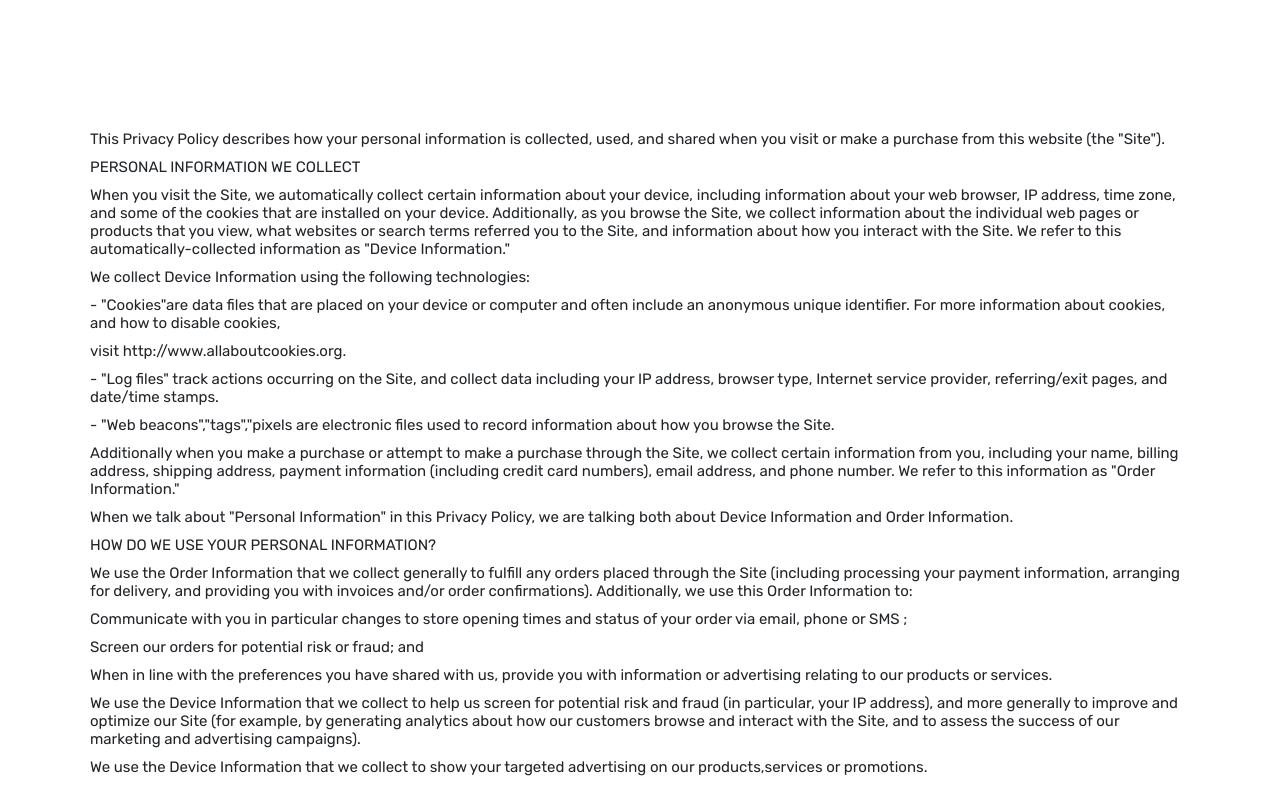
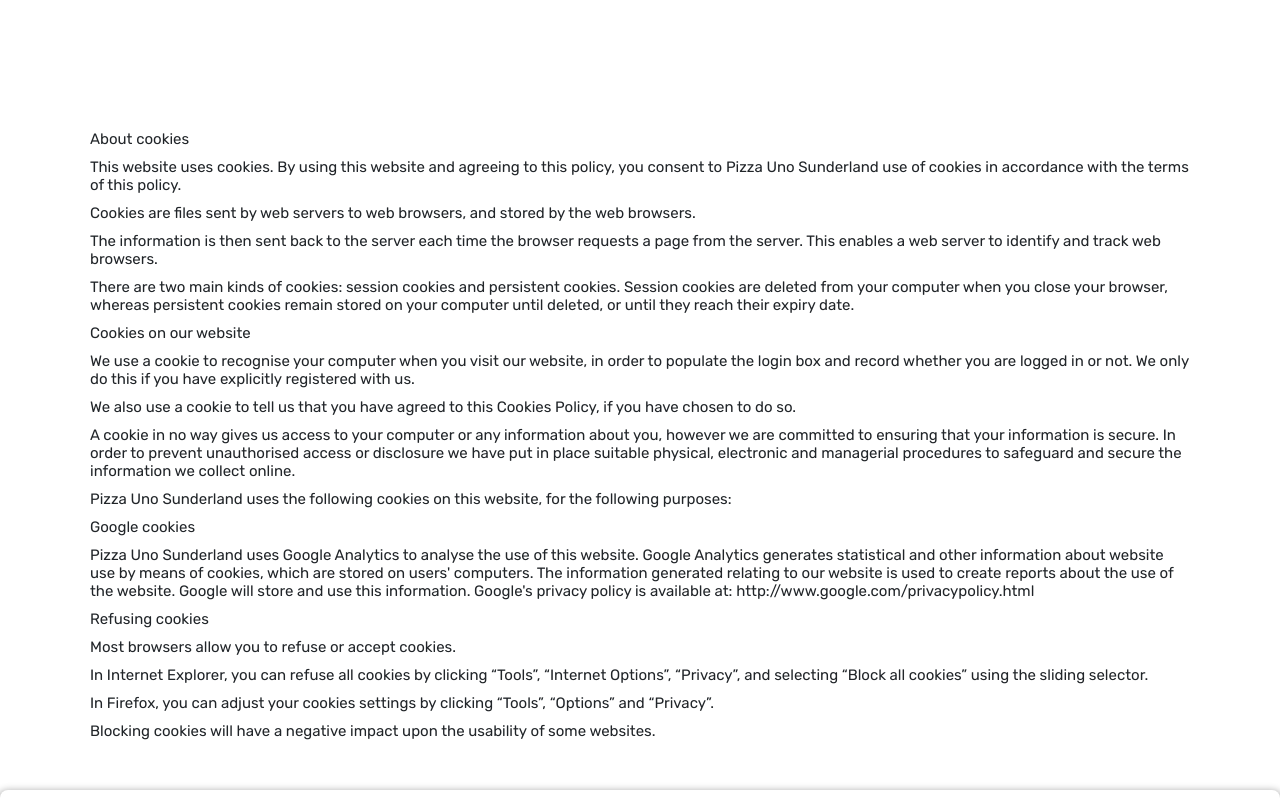
Before and after one commit to uzair-shakeel/Pizza-UNO, a React (Vite) app in the folder client/: page /cookie-policy in a window 1280 px wide. Shown: the top 800 px of the page. Built offline with nearby package versions, Linux system fonts and the light colour scheme; no server answers.

Commit message:
'update-page'

```diff
--- a/client/src/component/Footer/footer.jsx
+++ b/client/src/component/Footer/footer.jsx
@@ -91,12 +91,6 @@
                               </Link>
                             </p>
                             <p>
-                              <Link to="/menu" className="text-reset">
-                                <i className="ri-arrow-right-s-line"></i> Terms
-                                & Conditions
-                              </Link>
-                            </p>
-                            <p>
                               <Link to="/privacy-policy" className="text-reset">
                                 <i className="ri-arrow-right-s-line"></i>{" "}
                                 Privacy Policy
--- a/client/src/pages/CookiePolicy.jsx
+++ b/client/src/pages/CookiePolicy.jsx
@@ -4,23 +4,37 @@
   return (
     <div style={{ margin: '50px auto', width: '100%', maxWidth: '1100px' }}>
     <div style={{ display: 'flex', flexDirection: 'column', gap: '10px' }}>
-        <h3 style={{ fontSize: '15px' }}>This Privacy Policy describes how your personal information is collected, used, and shared when you visit or make a purchase from this website (the "Site").</h3>
-        <h3 style={{ fontSize: '15px' }}>PERSONAL INFORMATION WE COLLECT</h3>
-        <h3 style={{ fontSize: '15px' }}>When you visit the Site, we automatically collect certain information about your device, including information about your web browser, IP address, time zone, and some of the cookies that are installed on your device. Additionally, as you browse the Site, we collect information about the individual web pages or products that you view, what websites or search terms referred you to the Site, and information about how you interact with the Site. We refer to this automatically-collected information as "Device Information."</h3>
-        <h3 style={{ fontSize: '15px' }}>We collect Device Information using the following technologies:</h3>
-        <h3 style={{ fontSize: '15px' }}>    - "Cookies"are data files that are placed on your device or computer and often include an anonymous unique identifier. For more information about cookies, and how to disable cookies,</h3>
-        <h3 style={{ fontSize: '15px' }}>                visit http://www.allaboutcookies.org.</h3>
-        <h3 style={{ fontSize: '15px' }}>    - "Log files" track actions occurring on the Site, and collect data including your IP address, browser type, Internet service provider, referring/exit pages, and date/time stamps.</h3>
-        <h3 style={{ fontSize: '15px' }}>    - "Web beacons","tags","pixels are electronic files used to record information about how you browse the Site.</h3>
-        <h3 style={{ fontSize: '15px' }}>Additionally when you make a purchase or attempt to make a purchase through the Site, we collect certain information from you, including your name, billing address, shipping address, payment information (including credit card numbers), email address, and phone number.  We refer to this information as "Order Information."</h3>
-        <h3 style={{ fontSize: '15px' }}>When we talk about "Personal Information" in this Privacy Policy, we are talking both about Device Information and Order Information.</h3>
-        <h3 style={{ fontSize: '15px' }}>HOW DO WE USE YOUR PERSONAL INFORMATION?</h3>
-        <h3 style={{ fontSize: '15px' }}>We use the Order Information that we collect generally to fulfill any orders placed through the Site (including processing your payment information, arranging for delivery, and providing you with invoices and/or order confirmations).  Additionally, we use this Order Information to:</h3>
-        <h3 style={{ fontSize: '15px' }}>Communicate with you in particular changes to store opening times and status of your order via email, phone or SMS ;</h3>
-        <h3 style={{ fontSize: '15px' }}>Screen our orders for potential risk or fraud; and</h3>
-        <h3 style={{ fontSize: '15px' }}>When in line with the preferences you have shared with us, provide you with information or advertising relating to our products or services.</h3>
-        <h3 style={{ fontSize: '15px' }}>We use the Device Information that we collect to help us screen for potential risk and fraud (in particular, your IP address), and more generally to improve and optimize our Site (for example, by generating analytics about how our customers browse and interact with the Site, and to assess the success of our marketing and advertising campaigns).</h3>
-        <h3 style={{ fontSize: '15px' }}>We use the Device Information that we collect to show your targeted advertising on our products,services or promotions.</h3>
+        <h3 style={{ fontSize: '15px' }}>About cookies</h3>
+        <h3 style={{ fontSize: '15px' }}>This website uses cookies.  By using this website and agreeing to this policy, you consent to Pizza Uno Sunderland use of cookies in accordance with the terms of this policy.</h3>
+
+        <h3 style={{ fontSize: '15px' }}>Cookies are files sent by web servers to web browsers, and stored by the web browsers.</h3>
+
+        <h3 style={{ fontSize: '15px' }}>The information is then sent back to the server each time the browser requests a page from the server.  This enables a web server to identify and track web browsers.</h3>
+
+        <h3 style={{ fontSize: '15px' }}>There are two main kinds of cookies: session cookies and persistent cookies.  Session cookies are deleted from your computer when you close your browser, whereas persistent cookies remain stored on your computer until deleted, or until they reach their expiry date.</h3>
+
+        <h3 style={{ fontSize: '15px' }}>Cookies on our website</h3>
+
+        <h3 style={{ fontSize: '15px' }}>We use a cookie to recognise your computer when you visit our website, in order to populate the login box and record whether you are logged in or not. We only do this if you have explicitly registered with us.</h3>
+
+        <h3 style={{ fontSize: '15px' }}> We also use a cookie to tell us that you have agreed to this Cookies Policy, if you have chosen to do so.</h3>
+
+        <h3 style={{ fontSize: '15px' }}>A cookie in no way gives us access to your computer or any information about you, however we are committed to ensuring that your information is secure. In order to prevent unauthorised access or disclosure we have put in place suitable physical, electronic and managerial procedures to safeguard and secure the information we collect online.</h3>
+
+        <h3 style={{ fontSize: '15px' }}>Pizza Uno Sunderland uses the following cookies on this website, for the following purposes:</h3>
+
+        <h3 style={{ fontSize: '15px' }}>Google cookies</h3>
+
+        <h3 style={{ fontSize: '15px' }}>Pizza Uno Sunderland uses Google Analytics to analyse the use of this website.  Google Analytics generates statistical and other information about website use by means of cookies, which are stored on users' computers.  The information generated relating to our website is used to create reports about the use of the website. Google will store and use this information. Google's privacy policy is available at: http://www.google.com/privacypolicy.html</h3>
+
+        <h3 style={{ fontSize: '15px' }}>Refusing cookies</h3>
+
+        <h3 style={{ fontSize: '15px' }}>Most browsers allow you to refuse or accept cookies.</h3>
+        <h3 style={{ fontSize: '15px' }}>In Internet Explorer, you can refuse all cookies by clicking “Tools”, “Internet Options”, “Privacy”, and selecting “Block all cookies” using the sliding selector.</h3>
+
+        <h3 style={{ fontSize: '15px' }}>In Firefox, you can adjust your cookies settings by clicking “Tools”, “Options” and “Privacy”.</h3>
+
+        <h3 style={{ fontSize: '15px' }}>Blocking cookies will have a negative impact upon the usability of some websites.</h3>
     </div>
 </div>
   )
--- a/client/src/pages/ServiceDisclaimer.jsx
+++ b/client/src/pages/ServiceDisclaimer.jsx
@@ -4,23 +4,39 @@
   return (
     <div style={{ margin: '50px auto', width: '100%', maxWidth: '1100px' }}>
     <div style={{ display: 'flex', flexDirection: 'column', gap: '10px' }}>
-        <h3 style={{ fontSize: '15px' }}>This Privacy Policy describes how your personal information is collected, used, and shared when you visit or make a purchase from this website (the "Site").</h3>
-        <h3 style={{ fontSize: '15px' }}>PERSONAL INFORMATION WE COLLECT</h3>
-        <h3 style={{ fontSize: '15px' }}>When you visit the Site, we automatically collect certain information about your device, including information about your web browser, IP address, time zone, and some of the cookies that are installed on your device. Additionally, as you browse the Site, we collect information about the individual web pages or products that you view, what websites or search terms referred you to the Site, and information about how you interact with the Site. We refer to this automatically-collected information as "Device Information."</h3>
-        <h3 style={{ fontSize: '15px' }}>We collect Device Information using the following technologies:</h3>
-        <h3 style={{ fontSize: '15px' }}>    - "Cookies"are data files that are placed on your device or computer and often include an anonymous unique identifier. For more information about cookies, and how to disable cookies,</h3>
-        <h3 style={{ fontSize: '15px' }}>                visit http://www.allaboutcookies.org.</h3>
-        <h3 style={{ fontSize: '15px' }}>    - "Log files" track actions occurring on the Site, and collect data including your IP address, browser type, Internet service provider, referring/exit pages, and date/time stamps.</h3>
-        <h3 style={{ fontSize: '15px' }}>    - "Web beacons","tags","pixels are electronic files used to record information about how you browse the Site.</h3>
-        <h3 style={{ fontSize: '15px' }}>Additionally when you make a purchase or attempt to make a purchase through the Site, we collect certain information from you, including your name, billing address, shipping address, payment information (including credit card numbers), email address, and phone number.  We refer to this information as "Order Information."</h3>
-        <h3 style={{ fontSize: '15px' }}>When we talk about "Personal Information" in this Privacy Policy, we are talking both about Device Information and Order Information.</h3>
-        <h3 style={{ fontSize: '15px' }}>HOW DO WE USE YOUR PERSONAL INFORMATION?</h3>
-        <h3 style={{ fontSize: '15px' }}>We use the Order Information that we collect generally to fulfill any orders placed through the Site (including processing your payment information, arranging for delivery, and providing you with invoices and/or order confirmations).  Additionally, we use this Order Information to:</h3>
-        <h3 style={{ fontSize: '15px' }}>Communicate with you in particular changes to store opening times and status of your order via email, phone or SMS ;</h3>
-        <h3 style={{ fontSize: '15px' }}>Screen our orders for potential risk or fraud; and</h3>
-        <h3 style={{ fontSize: '15px' }}>When in line with the preferences you have shared with us, provide you with information or advertising relating to our products or services.</h3>
-        <h3 style={{ fontSize: '15px' }}>We use the Device Information that we collect to help us screen for potential risk and fraud (in particular, your IP address), and more generally to improve and optimize our Site (for example, by generating analytics about how our customers browse and interact with the Site, and to assess the success of our marketing and advertising campaigns).</h3>
-        <h3 style={{ fontSize: '15px' }}>We use the Device Information that we collect to show your targeted advertising on our products,services or promotions.</h3>
+        <h3 style={{ fontSize: '15px' }}>DISCLAIMER FOR INTERACTIVE SERVICES</h3>
+
+        <h3 style={{ fontSize: '15px' }}>Pizza Uno Sunderland maintains the interactive portion(s) of their Web site as a service free of charge. By using any interactive services provided herein, you are agreeing to comply with and be bound by the terms, conditions and notices relating to its use.</h3>
+
+        <h3 style={{ fontSize: '15px' }}>1. As a condition of your use of this Web site and the interactive services contained therein, you represent and warrant to Pizza Uno Sunderland that you will not use this Web site for any purpose that is unlawful or prohibited by these terms, conditions, and notices.</h3>
+
+        <h3 style={{ fontSize: '15px' }}>2. Pizza Uno Sunderland reserves the right at all times to disclose any information deemed by Pizza Uno Sunderland necessary to satisfy any applicable law, regulation, legal process or governmental request, or to edit, refuse to post or to remove any information or materials, in whole or in part.</h3>
+
+        <h3 style={{ fontSize: '15px' }}>3. The information, products, and services included on this Web site may include inaccuracies or typographical errors. Changes are periodically added to the information herein. Pizza Uno Sunderland may make improvements and/or changes in this Web site at any time. Advice received via this Web site should not be relied upon for personal, legal or financial decisions and you should consult an appropriate professional for specific advice tailored to your situation.</h3>
+
+        <h3 style={{ fontSize: '15px' }}>4. Pizza Uno Sunderland makes no representations about the suitability, reliability, timeliness, and accuracy of the information, products, and services contained on this web site for any purpose. All such information, products, and services are provided "as is" without warranty of any kind.</h3>
+
+        <h3 style={{ fontSize: '15px' }}>5. Pizza Uno Sunderland hereby disclaims all warranties and conditions with regard to the information, products, and services contained on this web site, including all implied warranties and conditions of merchantability, fitness for a particular purpose, title and non-infringement.</h3>
+
+        <h3 style={{ fontSize: '15px' }}>6. In no event shall Pizza Uno Sunderland be liable for any direct, indirect, punitive, incidental, special, consequential damages or any damages whatsoever including, without limitation, damages for loss of use, data or profits, arising out of or in any way connected</h3>
+
+        <h3 style={{ fontSize: '15px' }}>- with the use or performance of this web site,</h3>
+
+        <h3 style={{ fontSize: '15px' }}>- with the delay or inability to use this web site,</h3>
+
+        <h3 style={{ fontSize: '15px' }}>- with the provision of or failure to provide services, or</h3>
+
+        <h3 style={{ fontSize: '15px' }}>- for any information, software, products, services and related graphics obtained through this web site, or otherwise arising out of the use of this web site, whether based on contract, tort, strict liability or otherwise, even if Pizza Uno Sunderland has been advised of the possibility of damages.</h3>
+
+        <h3 style={{ fontSize: '15px' }}>7. Due to the fact that certain jurisdictions do not permit or recognize an exclusion or limitation of liability for consequential or incidental damages, the above limitation may not apply to you. If you are dissatisfied with any portion of this web site, or with any of these terms of use, your sole and exclusive remedy is to discontinue using this web site.</h3>
+
+        <h3 style={{ fontSize: '15px' }}>8. Pizza Uno Sunderland reserves the right in its sole discretion to deny any user access to this Web site, any interactive service herein, or any portion of this Web site without notice, and the right to change the terms, conditions, and notices under which this Web site is offered.</h3>
+
+        <h3 style={{ fontSize: '15px' }}>9. This Agreement contains the entire agreement between the parties relating to the subject matter hereof and supersedes any and all prior agreements or understandings, written or oral, between the parties related to the subject matter hereof.  No modification of this Agreement shall be valid unless made in writing and signed by both of the parties hereto.</h3>
+
+        <h3 style={{ fontSize: '15px' }}>10.This Agreement shall be governed by and construed in accordance with the laws of United Kingdom.</h3>
+
+        <h3 style={{ fontSize: '15px' }}>Binding Effect.  This Agreement shall be binding upon all who use Pizza Uno Sunderland services, property, and other assets mentioned in this agreement with respect to this Web site and associated content, and it supersedes all prior or contemporaneous communications and proposals, whether electronic, oral or written with respect to this Web site. A printed version of this agreement and of any notice given in electronic form shall be admissible in judicial or administrative proceedings based upon or relating to this agreement to the same extent and subject to the same conditions as other business documents and records originally generated and maintained in printed form. Fictitious names of companies, products, people, characters and/or data mentioned herein are not intended to represent any real individual, company, product or event. Any rights not expressly granted herein are reserved.</h3>
 
 
     </div>
```
